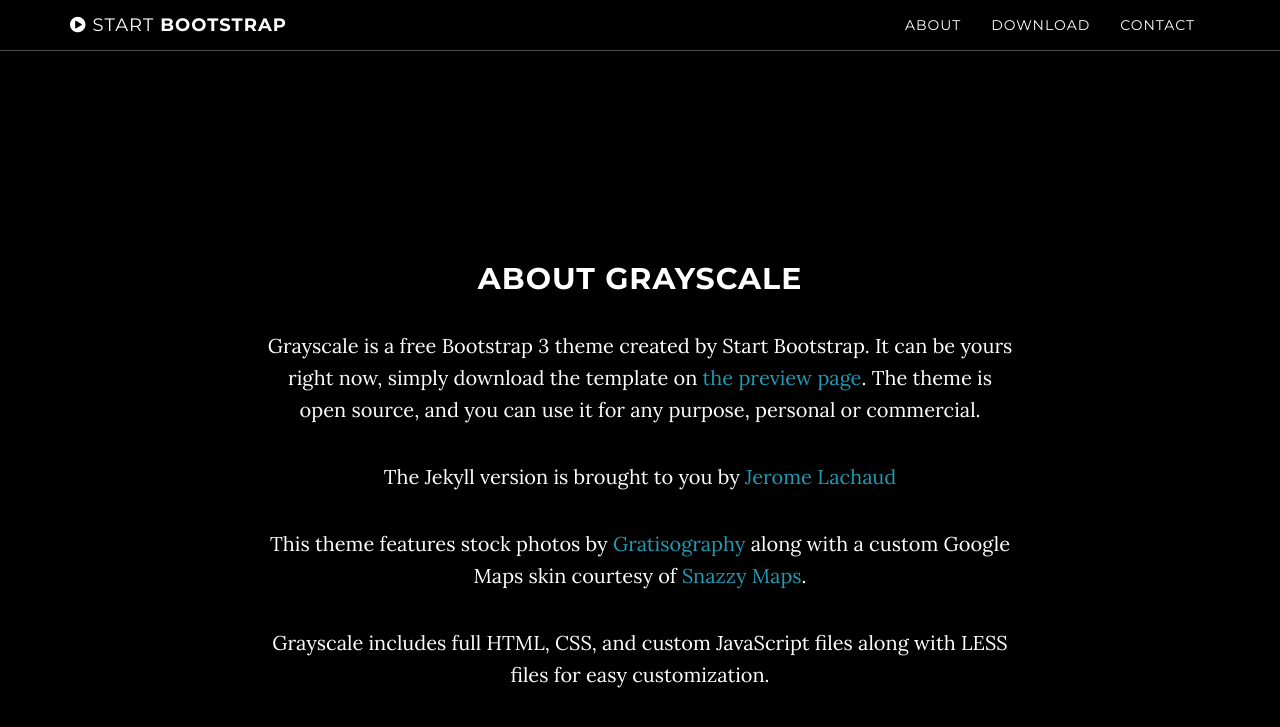
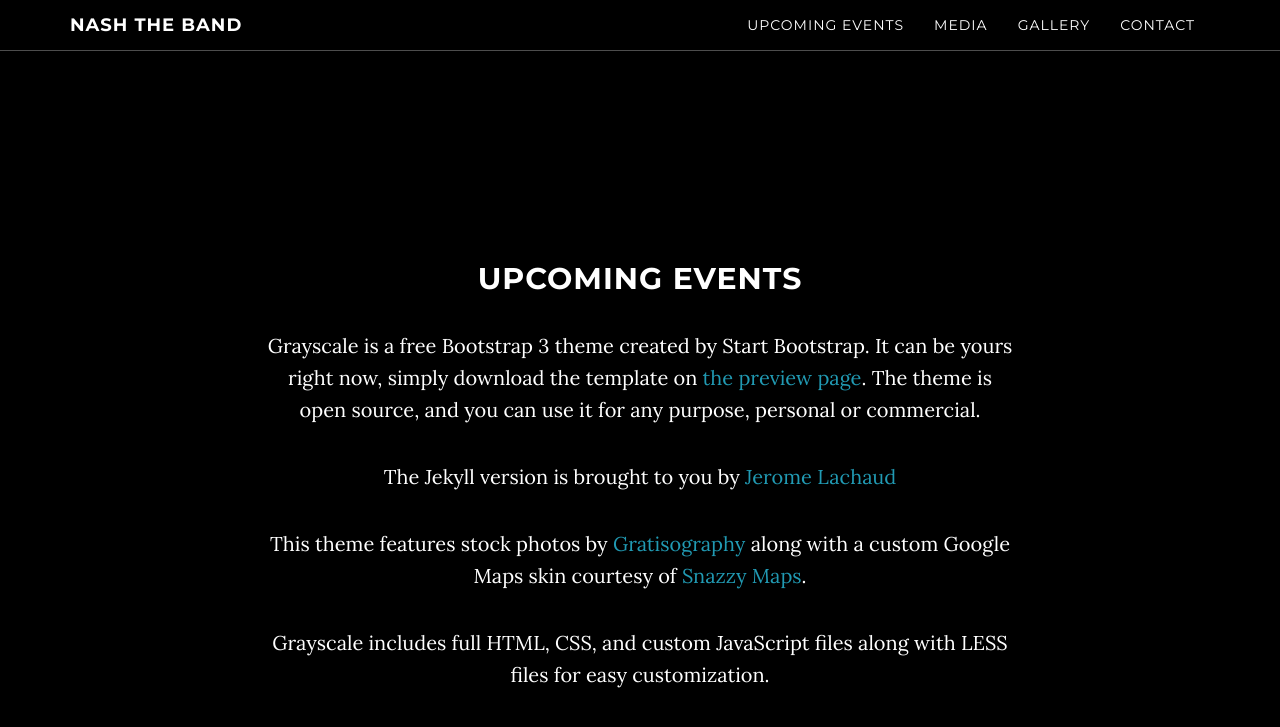
Before and after one commit to nashtheband/nashtheband.github.io, a Jekyll site: the page built from index.html, in a window 1280 px wide and 900 px high, scrolled down 838 px. Shown: the top 727 px of the window. Built offline with Jekyll 4.4.1, drawn with Linux system fonts in a browser that asks for light colours; some of the changed text lies outside the part shown.

Commit message:
sections

```diff
--- a/_config.yml
+++ b/_config.yml
@@ -1,6 +1,6 @@
 # Site settings
 title: NASH THE BAND
-email: info@webbab.se
+email: nashtheband@gmail.com
 url: http://nashtheband.github.io
 description: "Write an awesome description for your new site here. You can edit this line in _config.yml. It will appear in your document head meta (for Google search results) and in your feed.xml site description."
 
--- /dev/null
+++ b/_includes/gallery.html
@@ -0,0 +1,10 @@
+    <!-- Gallery Section -->
+    <section id="gallery" class="content-section text-center">
+        <div class="container">
+            <div class="col-lg-8 col-lg-offset-2">
+                <h2>Media</h2>
+                <p>You can download Grayscale for free on the preview page at Start Bootstrap.</p>
+                <a href="http://startbootstrap.com/template-overviews/grayscale/" class="btn btn-default btn-lg">Visit Download Page</a>
+            </div>
+        </div>
+    </section>
--- a/_includes/header.html
+++ b/_includes/header.html
@@ -4,7 +4,7 @@
             <div class="container">
                 <div class="row">
                     <div class="col-md-8 col-md-offset-2">
-                        <h1 class="brand-heading">Grayscale</h1>
+                        <h1 class="brand-heading">NASH THE BAND</h1>
                         <p class="intro-text">A free, responsive, one page Bootstrap theme.<br>Created by Start Bootstrap.</p>
                         <a href="#about" class="btn btn-circle page-scroll">
                             <i class="fa fa-angle-double-down animated"></i>
--- /dev/null
+++ b/_includes/media.html
@@ -0,0 +1,12 @@
+    <!-- Media Section -->
+    <section id="media" class="content-section text-center">
+        <div class="download-section">
+            <div class="container">
+                <div class="col-lg-8 col-lg-offset-2">
+                    <h2>Media</h2>
+                    <p>You can download Grayscale for free on the preview page at Start Bootstrap.</p>
+                    <a href="http://startbootstrap.com/template-overviews/grayscale/" class="btn btn-default btn-lg">Visit Download Page</a>
+                </div>
+            </div>
+        </div>
+    </section>
--- a/_includes/nav.html
+++ b/_includes/nav.html
@@ -6,7 +6,7 @@
                     <i class="fa fa-bars"></i>
                 </button>
                 <a class="navbar-brand page-scroll" href="#page-top">
-                    <i class="fa fa-play-circle"></i>  <span class="light">Start</span> Bootstrap
+                    NASH THE BAND
                 </a>
             </div>
 
@@ -18,10 +18,13 @@
                         <a href="#page-top"></a>
                     </li>
                     <li>
-                        <a class="page-scroll" href="#about">About</a>
+                        <a class="page-scroll" href="#upcoming-events">Upcoming Events</a>
                     </li>
                     <li>
-                        <a class="page-scroll" href="#download">Download</a>
+                        <a class="page-scroll" href="#media">Media</a>
+                    </li>
+                    <li>
+                        <a class="page-scroll" href="#gallery">Gallery</a>
                     </li>
                     <li>
                         <a class="page-scroll" href="#contact">Contact</a>
--- /dev/null
+++ b/_includes/upcoming-events.html
@@ -0,0 +1,12 @@
+    <!-- Events Section -->
+    <section id="upcoming-events" class="container content-section text-center">
+        <div class="row">
+            <div class="col-lg-8 col-lg-offset-2">
+                <h2>Upcoming Events</h2>
+                <p>Grayscale is a free Bootstrap 3 theme created by Start Bootstrap. It can be yours right now, simply download the template on <a href="http://startbootstrap.com/template-overviews/grayscale/">the preview page</a>. The theme is open source, and you can use it for any purpose, personal or commercial.</p>
+                <p>The Jekyll version is brought to you by <a href="https://github.com/jeromelachaud">Jerome Lachaud</a></p>
+                <p>This theme features stock photos by <a href="http://gratisography.com/">Gratisography</a> along with a custom Google Maps skin courtesy of <a href="http://snazzymaps.com/">Snazzy Maps</a>.</p>
+                <p>Grayscale includes full HTML, CSS, and custom JavaScript files along with LESS files for easy customization.</p>
+            </div>
+        </div>
+    </section>
--- a/_layouts/default.html
+++ b/_layouts/default.html
@@ -4,9 +4,12 @@
     <body id="page-top" data-spy="scroll" data-target=".navbar-fixed-top">
     {% include nav.html %}
     {% include header.html %}
+    {% include upcoming-events.html %}
+    {% include media.html %}
+    {% include gallery.html %}
+    {% include contact.html %}
     {% include about.html %}
     {% include download.html %}
-    {% include contact.html %}
     {% include map.html %}
     {% include footer.html %}
     {% include js.html %}
```
